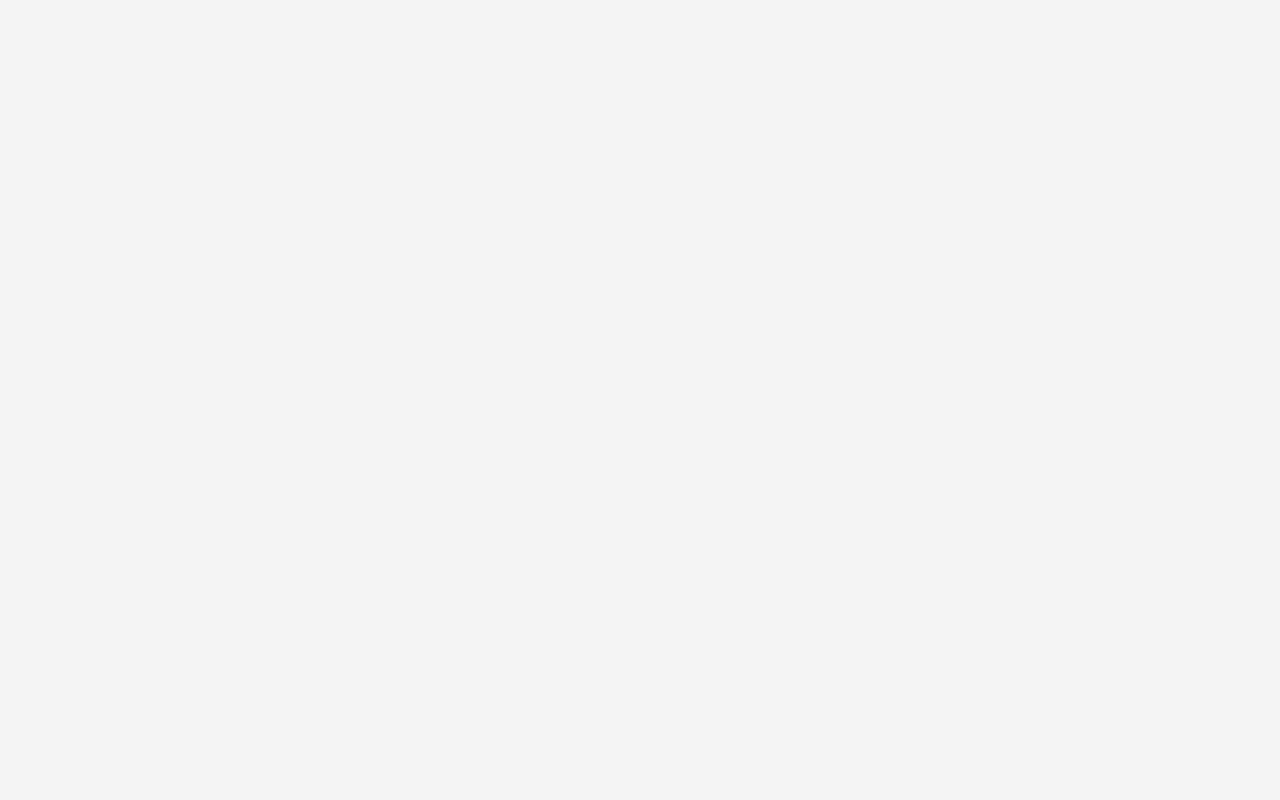
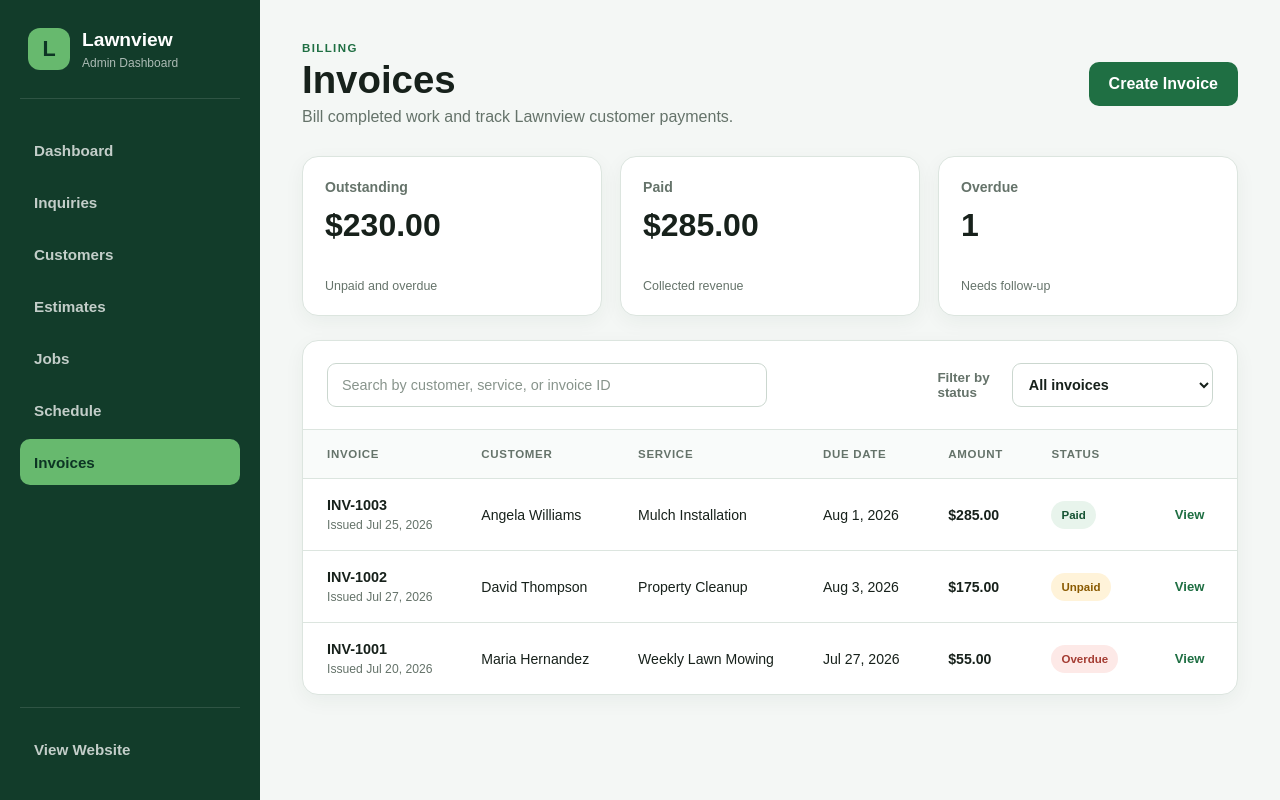
Before and after one commit to johnnyg558755-pixel/lawnview-landscaping, a React (Vite) app: page /admin/invoices in a window 1280 px wide. Before the commit this address had no page. Built offline with nearby package versions, Linux system fonts and the light colour scheme.

Commit message:
Add admin invoices page

```diff
--- a/src/App.jsx
+++ b/src/App.jsx
@@ -21,6 +21,7 @@ import AdminCustomersPage from "./admin/pages/AdminCustomersPage";
 import AdminEstimatesPage from "./admin/pages/AdminEstimatesPage";
 import AdminJobsPage from "./admin/pages/AdminJobsPage";
 import AdminSchedulePage from "./admin/pages/AdminSchedulePage";
+import AdminInvoicesPage from "./admin/pages/AdminInvoicesPage";
 
 function HomePage() {
   return (
@@ -119,6 +120,7 @@ function App() {
         <Route path="estimates" element={<AdminEstimatesPage />} />
         <Route path="jobs" element={<AdminJobsPage />} />
         <Route path="schedule" element={<AdminSchedulePage />} />
+        <Route path="invoices" element={<AdminInvoicesPage />} />
       </Route>
     </Routes>
   );
--- a/src/admin/AdminLayout.css
+++ b/src/admin/AdminLayout.css
@@ -1043,3 +1043,35 @@
     justify-self: start;
   }
 }
+
+.admin-status-unpaid {
+  background: #fff3d9;
+  color: #8a5a00;
+}
+
+.admin-status-paid {
+  background: var(--admin-green-light);
+  color: var(--admin-green-dark);
+}
+
+.admin-status-overdue {
+  background: #fde9e7;
+  color: #a43c32;
+}
+
+.admin-invoices-table td:first-child strong,
+.admin-invoices-table td:first-child span {
+  display: block;
+}
+
+.admin-invoices-table td:first-child span {
+  margin-top: 5px;
+  color: var(--admin-muted);
+  font-size: 0.76rem;
+}
+
+@media (max-width: 700px) {
+  .admin-invoices-table {
+    min-width: 1050px;
+  }
+}
--- /dev/null
+++ b/src/admin/pages/AdminInvoicesPage.jsx
@@ -0,0 +1,206 @@
+import { useMemo, useState } from "react";
+import { Helmet } from "react-helmet-async";
+
+const sampleInvoices = [
+  {
+    id: "INV-1003",
+    customer: "Angela Williams",
+    service: "Mulch Installation",
+    amount: 285,
+    issued: "Jul 25, 2026",
+    due: "Aug 1, 2026",
+    status: "Paid",
+  },
+  {
+    id: "INV-1002",
+    customer: "David Thompson",
+    service: "Property Cleanup",
+    amount: 175,
+    issued: "Jul 27, 2026",
+    due: "Aug 3, 2026",
+    status: "Unpaid",
+  },
+  {
+    id: "INV-1001",
+    customer: "Maria Hernandez",
+    service: "Weekly Lawn Mowing",
+    amount: 55,
+    issued: "Jul 20, 2026",
+    due: "Jul 27, 2026",
+    status: "Overdue",
+  },
+];
+
+function formatCurrency(amount) {
+  return new Intl.NumberFormat("en-US", {
+    style: "currency",
+    currency: "USD",
+  }).format(amount);
+}
+
+function AdminInvoicesPage() {
+  const [searchTerm, setSearchTerm] = useState("");
+  const [statusFilter, setStatusFilter] = useState("All");
+
+  const filteredInvoices = useMemo(() => {
+    const search = searchTerm.toLowerCase();
+
+    return sampleInvoices.filter((invoice) => {
+      const matchesSearch =
+        invoice.customer.toLowerCase().includes(search) ||
+        invoice.service.toLowerCase().includes(search) ||
+        invoice.id.toLowerCase().includes(search);
+
+      const matchesStatus =
+        statusFilter === "All" || invoice.status === statusFilter;
+
+      return matchesSearch && matchesStatus;
+    });
+  }, [searchTerm, statusFilter]);
+
+  const outstandingTotal = sampleInvoices
+    .filter((invoice) =>
+      ["Unpaid", "Overdue"].includes(invoice.status),
+    )
+    .reduce((total, invoice) => total + invoice.amount, 0);
+
+  const paidTotal = sampleInvoices
+    .filter((invoice) => invoice.status === "Paid")
+    .reduce((total, invoice) => total + invoice.amount, 0);
+
+  return (
+    <>
+      <Helmet>
+        <title>Invoices | Lawnview Admin</title>
+      </Helmet>
+
+      <header className="admin-page-header">
+        <div>
+          <p className="admin-eyebrow">Billing</p>
+          <h2>Invoices</h2>
+          <p>Bill completed work and track Lawnview customer payments.</p>
+        </div>
+
+        <button className="admin-primary-button" type="button">
+          Create Invoice
+        </button>
+      </header>
+
+      <section className="admin-metrics admin-estimate-metrics">
+        <article className="admin-metric-card">
+          <p>Outstanding</p>
+          <strong>{formatCurrency(outstandingTotal)}</strong>
+          <span>Unpaid and overdue</span>
+        </article>
+
+        <article className="admin-metric-card">
+          <p>Paid</p>
+          <strong>{formatCurrency(paidTotal)}</strong>
+          <span>Collected revenue</span>
+        </article>
+
+        <article className="admin-metric-card">
+          <p>Overdue</p>
+          <strong>
+            {
+              sampleInvoices.filter(
+                (invoice) => invoice.status === "Overdue",
+              ).length
+            }
+          </strong>
+          <span>Needs follow-up</span>
+        </article>
+      </section>
+
+      <section className="admin-panel admin-inquiries-panel">
+        <div className="admin-toolbar">
+          <label className="admin-search">
+            <span className="sr-only">Search invoices</span>
+            <input
+              type="search"
+              placeholder="Search by customer, service, or invoice ID"
+              value={searchTerm}
+              onChange={(event) => setSearchTerm(event.target.value)}
+            />
+          </label>
+
+          <label className="admin-filter">
+            <span>Filter by status</span>
+
+            <select
+              value={statusFilter}
+              onChange={(event) => setStatusFilter(event.target.value)}
+            >
+              <option value="All">All invoices</option>
+              <option value="Draft">Draft</option>
+              <option value="Unpaid">Unpaid</option>
+              <option value="Paid">Paid</option>
+              <option value="Overdue">Overdue</option>
+              <option value="Cancelled">Cancelled</option>
+            </select>
+          </label>
+        </div>
+
+        <div className="admin-table-wrapper">
+          <table className="admin-table admin-invoices-table">
+            <thead>
+              <tr>
+                <th>Invoice</th>
+                <th>Customer</th>
+                <th>Service</th>
+                <th>Due date</th>
+                <th>Amount</th>
+                <th>Status</th>
+                <th>
+                  <span className="sr-only">Actions</span>
+                </th>
+              </tr>
+            </thead>
+
+            <tbody>
+              {filteredInvoices.map((invoice) => (
+                <tr key={invoice.id}>
+                  <td>
+                    <strong>{invoice.id}</strong>
+                    <span>Issued {invoice.issued}</span>
+                  </td>
+
+                  <td>{invoice.customer}</td>
+                  <td>{invoice.service}</td>
+                  <td>{invoice.due}</td>
+
+                  <td>
+                    <strong>{formatCurrency(invoice.amount)}</strong>
+                  </td>
+
+                  <td>
+                    <span
+                      className={`admin-status admin-status-${invoice.status.toLowerCase()}`}
+                    >
+                      {invoice.status}
+                    </span>
+                  </td>
+
+                  <td>
+                    <button className="admin-text-button" type="button">
+                      View
+                    </button>
+                  </td>
+                </tr>
+              ))}
+            </tbody>
+          </table>
+        </div>
+
+        {filteredInvoices.length === 0 && (
+          <div className="admin-empty-state">
+            <h4>No matching invoices</h4>
+            <p>Try changing your search or status filter.</p>
+          </div>
+        )}
+      </section>
+    </>
+  );
+}
+
+export default AdminInvoicesPage;
```
